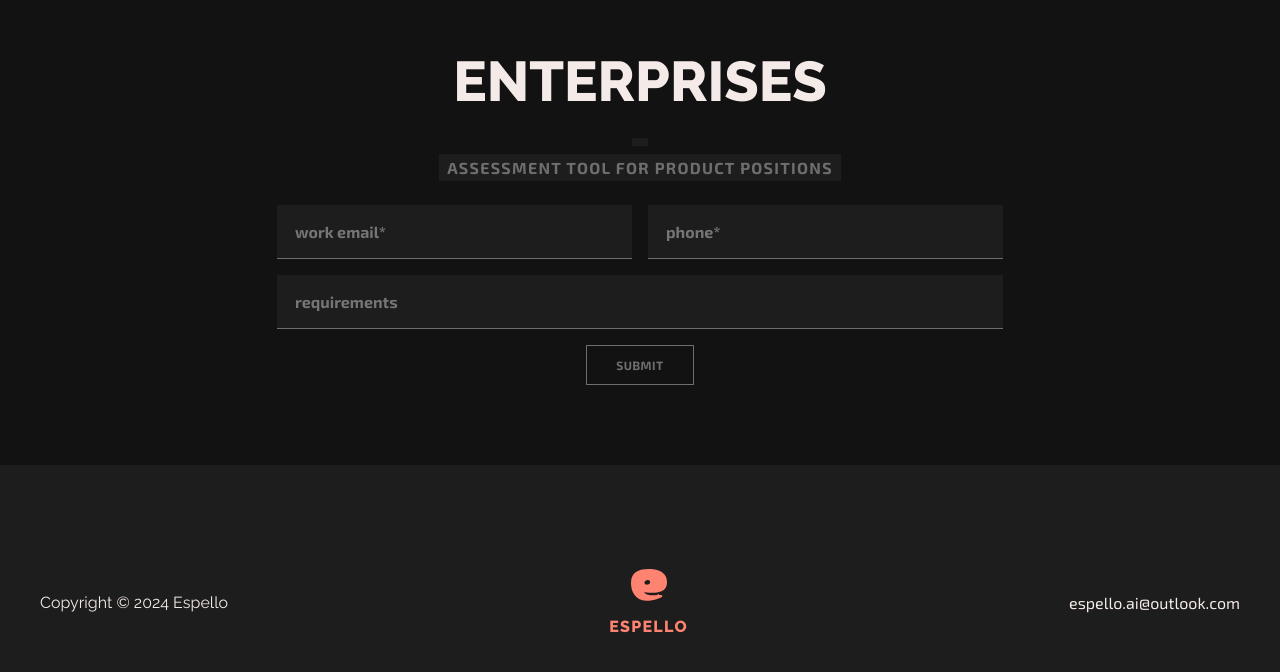
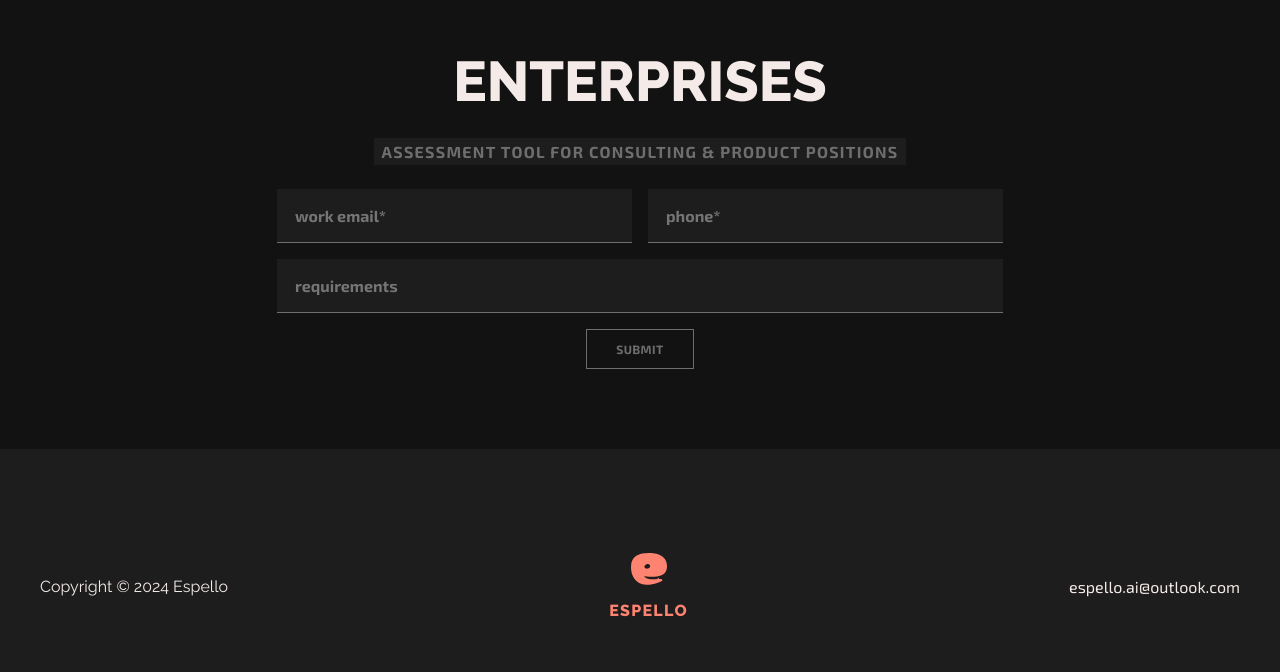
Before and after one commit to Kanespello/espello-frontend, a React (Create React App) app in the folder espello-web/: page / in a window 1280 px wide. Shown: the part 3165-3837 px from the top of the page. Built offline with nearby package versions, Linux system fonts and the light colour scheme.

Commit message:
updated the comments added by Abhishek - Video autoplay on homepage

```diff
--- a/espello-web/src/components/Home/EnterpriseForm/index.tsx
+++ b/espello-web/src/components/Home/EnterpriseForm/index.tsx
@@ -93,11 +93,11 @@ const EnterpriseForm: FC<EnterpriseFormProps> = ({ targetRef }) => {
                 <div className='enterprise-form-1-2'></div>
                 <div className='enterprise-form-1-3'></div>
                 <div className='enterprise-form-1-4'>
-                    <div className='enterprise-form-1-4-top'>
-                        {/* <div className='enterprise-form-1-4-top-content'>candidate screening tool</div> */}
-                    </div>
+                    {/* <div className='enterprise-form-1-4-top'>
+                        <div className='enterprise-form-1-4-top-content'>candidate screening tool</div>
+                    </div> */}
                     <div className='enterprise-form-1-4-bottom'>
-                        <div className='enterprise-form-1-4-bottom-content'>assessment tool for Product positions</div>
+                        <div className='enterprise-form-1-4-bottom-content'>ASSESSMENT TOOL FOR CONSULTING & PRODUCT POSITIONS</div>
                     </div>
                 </div>
             </div>
```
